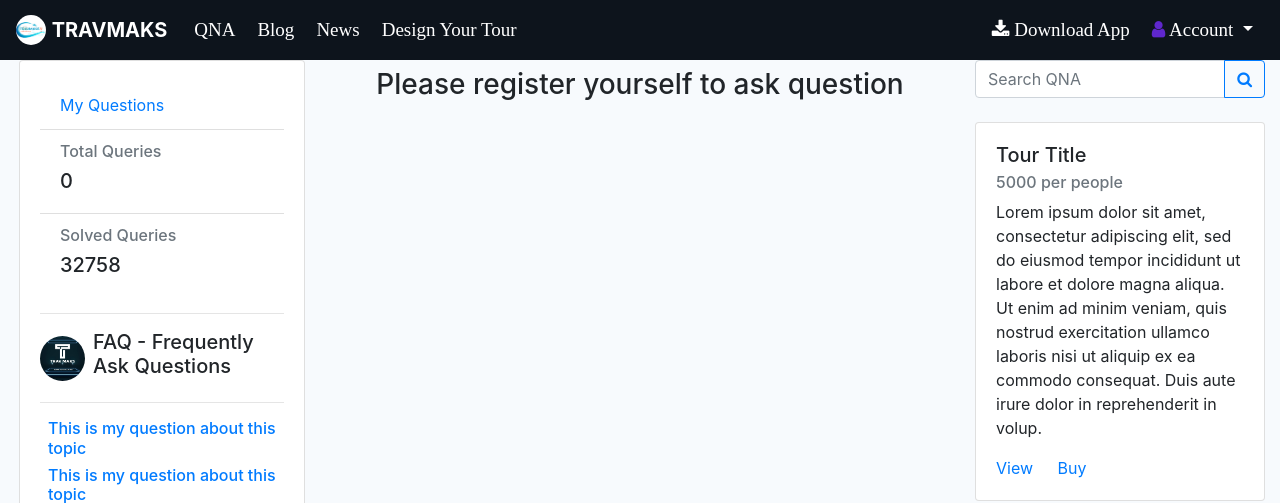
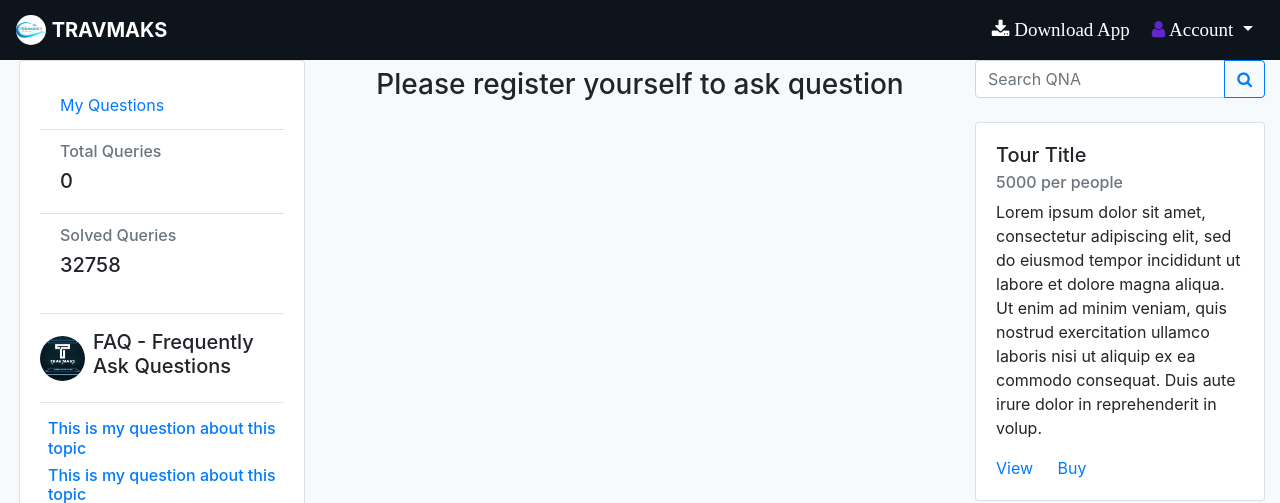
Before and after one commit to iamsaptorshe07/TRAVMAKS-Old, a Django app: page /qna/ in a window 1280 px wide. Shown: the top 503 px of the page. Run offline with Django 3.2, Linux system fonts and the light colour scheme; data that the repository does not hold is empty; parts of the project's set-up code (start-up, migrations or seed data) failed here and were passed over; some libraries are stand-ins or nearby versions.

Commit message:
new push

```diff
--- a/templates/basetemplate.html
+++ b/templates/basetemplate.html
@@ -138,7 +138,7 @@
         </button>
 
         <div class="collapse navbar-collapse text-center" id="navbarSupportedContent">
-            <ul class="navbar-nav mr-auto">
+           <!-- <ul class="navbar-nav mr-auto">
                 <li class="nav-item">
                     <a class="nav-link" href="/beta">QNA</a>
                 </li>
@@ -154,7 +154,7 @@
                     <a class="nav-link" href="/beta">Design Your Tour</a>
                 </li>
 
-            </ul>
+            </ul>-->
 
             <ul class="navbar-nav ml-auto">
                 <li class="nav-item">
--- a/templates/home.html
+++ b/templates/home.html
@@ -510,7 +510,7 @@
             </div>
         </div>
 </section>
-<!--Random design-->
+<!--Random design
 <br><br><br><br>
 <div class="travel_variation_area ">
     <div class="container">
```
